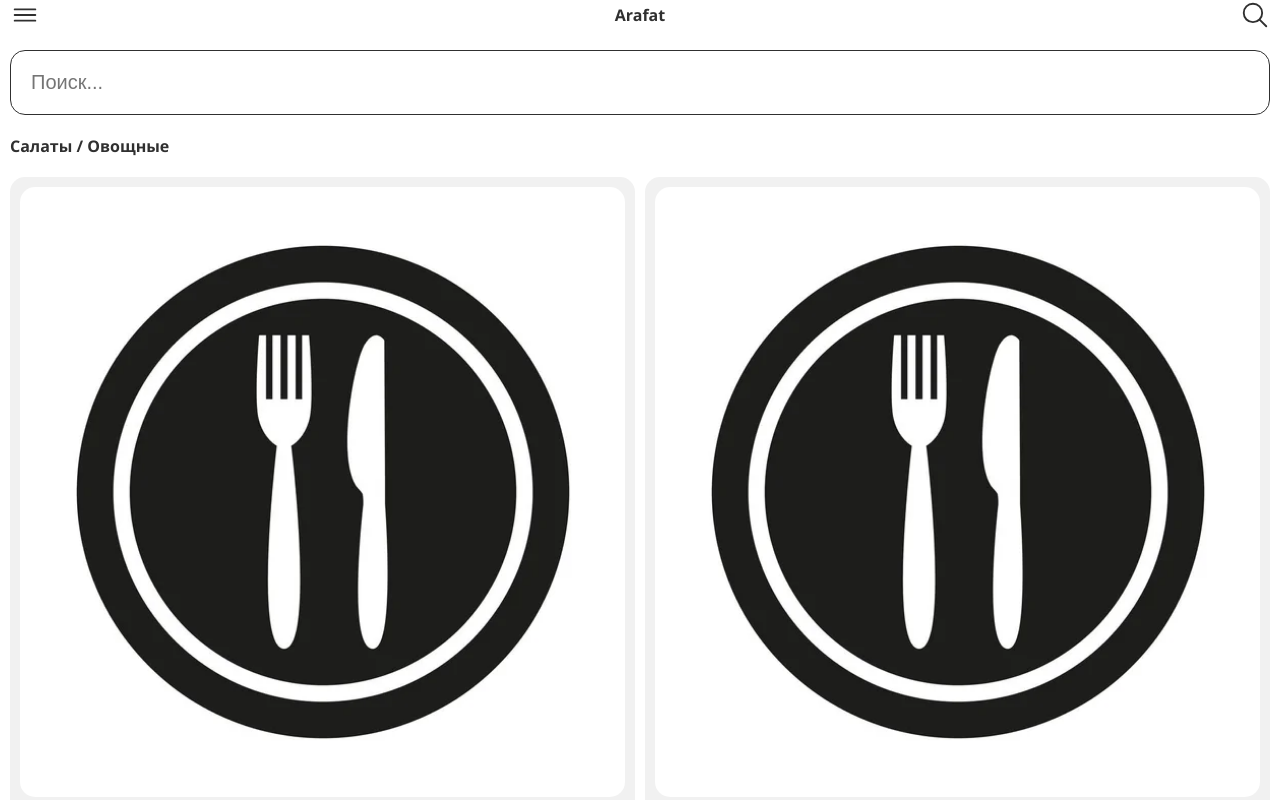
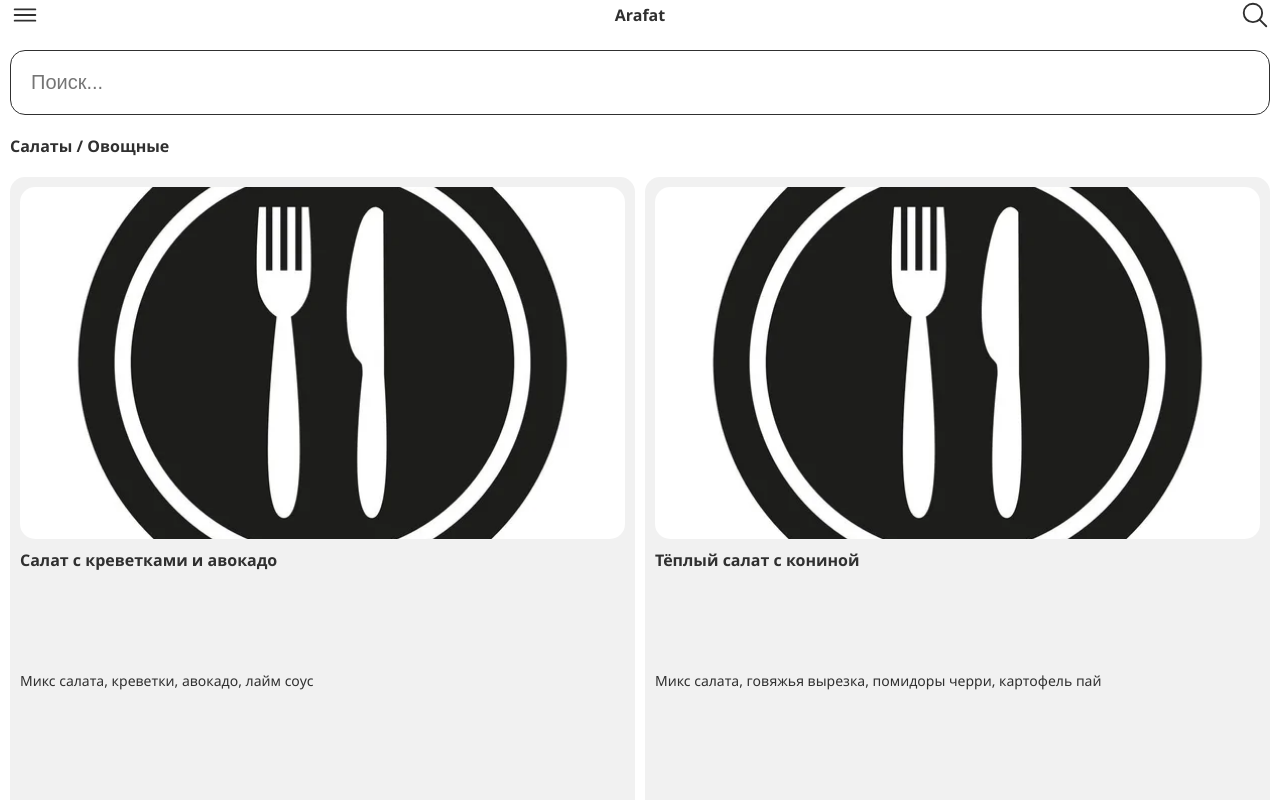
Before and after one commit to alikhankaiyrbay/arafat-menu, a React (Vite) app: page /search in a window 1280 px wide. Built offline with nearby package versions, Linux system fonts and the light colour scheme.

Commit message:
arafat-menu

```diff
--- a/src/components/ui/cards/vertical-card/Vertical-Card.css
+++ b/src/components/ui/cards/vertical-card/Vertical-Card.css
@@ -2,7 +2,7 @@
   padding: 10px;
   display: grid;
   gap: 10px;
-  grid-auto-rows: 1fr auto;
+  grid-auto-rows: 50% 50%;
   background: #f1f1f1;
   border-radius: 15px;
   overflow: hidden;
```
